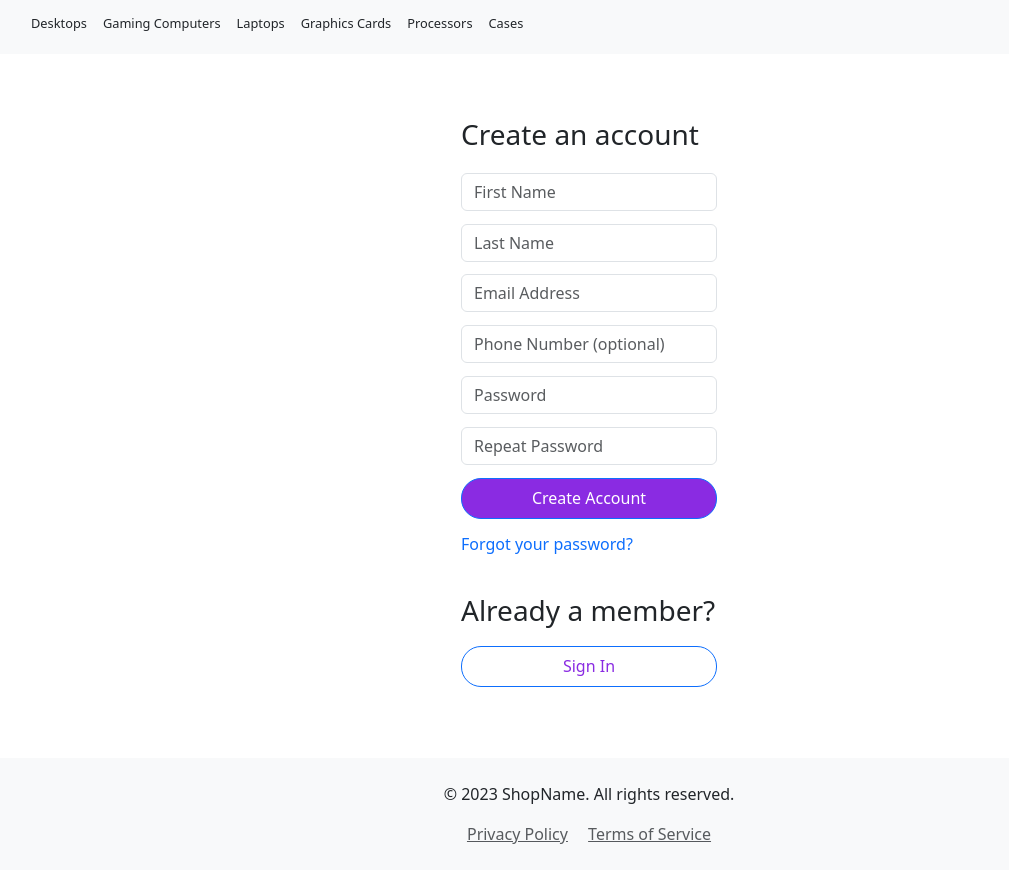
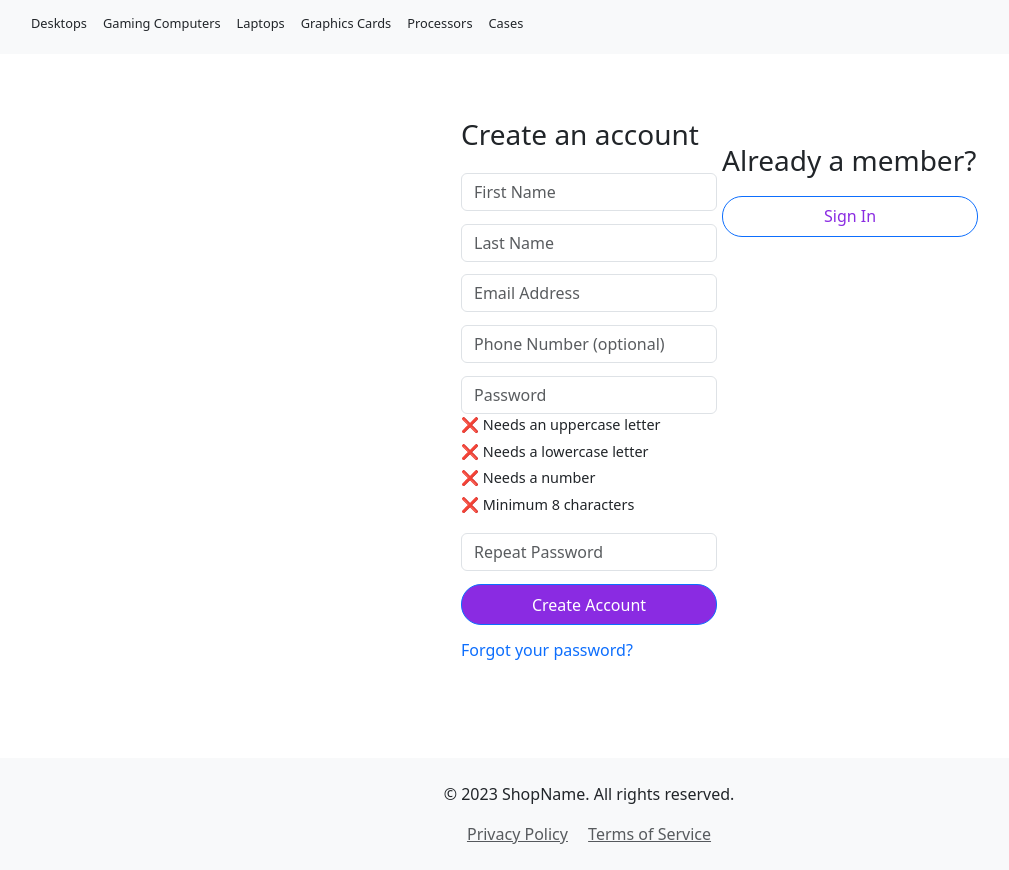
Before and after one commit to Bonzay993/NextTopComputers, a Flask app: page /register in a window 1280 px wide. Shown: the part 70-940 px from the top of the page, without its empty margins (51-1060 px from the left). Run offline with Flask 3, Linux system fonts and the light colour scheme; some libraries are stand-ins or nearby versions.

Commit message:
Added barebones user input validation for registration, more updates to follow

```diff
--- a/static/script.js
+++ b/static/script.js
@@ -4,7 +4,7 @@ const DROP_DOWN_BTN = document.getElementById("dropdownMenuLink");
 const DROP_DOWN_ITEMS = document.querySelectorAll(".dropdown-item");
 const form = document.getElementById("registerForm");
 const passwordField = document.getElementById("password");
-const repeatPasswordField = document.getElementById("repeatPassword");
+const repeatPasswordField = document.getElementById("repeat-password");
 
 window.onload = function() {
     const defaultItem = document.querySelector('.dropdown-item');
@@ -50,13 +50,49 @@ function selectItem(element){
 /** Registration Form Fields Validation */
 
 // Validation messages for First Name, Last Name, and Email
-document.querySelectorAll('#first_name, #last_name, #email, #password').forEach(input => {
+document.querySelectorAll('#first_name, #last_name, #email, #password, #password_rules').forEach(input => {
   input.addEventListener('blur', function () {
       const errorDiv = document.getElementById(input.id + "_error");
       if (!input.value.trim()) {
           errorDiv.style.display = "block";
+          input.style.border = "2px solid red";
       } else {
           errorDiv.style.display = "none";
+          input.style.border = "";
       }
   });
 });
+
+const passwordInput = document.getElementById('password');
+const passwordRulesDiv = document.getElementById('password_error');
+const passwordRules = {
+    uppercase: /[A-Z]/,
+    lowercase: /[a-z]/,
+    number: /\d/,
+    minLength: /.{8,}/
+};
+
+// Create the rule status dynamically
+function updatePasswordRules() {
+    const value = passwordInput.value;
+    document.getElementById('uppercase').innerHTML = passwordRules.uppercase.test(value) ? '✅ Needs an uppercase letter' : '❌ Needs an uppercase letter';
+    document.getElementById('lowercase').innerHTML = passwordRules.lowercase.test(value) ? '✅ Needs a lowercase letter' : '❌ Needs a lowercase letter';
+    document.getElementById('number').innerHTML = passwordRules.number.test(value) ? '✅ Needs a number' : '❌ Needs a number';
+    document.getElementById('minLength').innerHTML = passwordRules.minLength.test(value) ? '✅ Minimum 8 characters' : '❌ Minimum 8 characters';
+}
+
+// Show password rules on focus
+passwordInput.addEventListener('focus', () => {
+    passwordRulesDiv.style.display = "block"; // Show rules
+    updatePasswordRules(); // Update based on current value
+});
+
+// Hide password rules on blur if not needed
+passwordInput.addEventListener('blur', () => {
+    if (!passwordInput.value.trim()) {
+        passwordRulesDiv.style.display = "none"; // Hide if empty
+    }
+});
+
+// Update password rules dynamically on input
+passwordInput.addEventListener('input', updatePasswordRules);
--- a/static/style.css
+++ b/static/style.css
@@ -252,14 +252,19 @@ body{
     padding-left:2.5%;
 }
 
-.validation-message-password{
-    color:red;
+
+.password-rules-list {
+    list-style: none; /* Remove bullet points */
+    padding: 0;
+    margin: 0;
+    font-size: 90%; /* Adjust text size */
 }
 
-.password-rules-list{
-    list-style: none;
-    padding: 0;
-    margin: 0;
+.password-rules-list li {
+    display: flex;
+    align-items: center;
+    gap: 5px; /* Add spacing between icon and text */
+    margin-bottom: 5px; /* Add some space between items */
 }
 
 
--- a/templates/register.html
+++ b/templates/register.html
@@ -36,20 +36,19 @@
         <input type="tel" class="form-control" id="phone_number" name="phone_number" placeholder="Phone Number (optional)">
     </div>
     <div class="form-group">
-        <input type="password" minlength="6" maxlength="15" class="form-control" id="password" name="password" placeholder="Password" required>
-        <div class="validation-message" id="password_error">
-            Please enter a password
+        <input type="password" minlength="8" maxlength="15" class="form-control" id="password" name="password" placeholder="Password" required>
+        <div class="validation-message" id="password_error">Please enter a password</div>
             <ul class="password-rules-list">
-                <li class="validation-message" id="uppercase" >Needs an uppercase letter</li>
-                <li class="validation-message" id="lowercase" >Needs a lowercase letter</li>
-                <li class="validation-message" id="number" >Needs a number</li>
-                <li class="validation-message" id="minLength">Minimum 6 characters</li>
+                <li id="uppercase">❌ Needs an uppercase letter</li>
+                <li id="lowercase">❌ Needs a lowercase letter</li>
+                <li id="number">❌ Needs a number</li>
+                <li id="minLength">❌ Minimum 8 characters</li>
             </ul>
-        </div>
     </div>
     <div class="form-group">
-        <input type="password" class="form-control" id="repeatPassword" placeholder="Repeat Password" required>
+        <input type="password" class="form-control" id="repeat-password" placeholder="Repeat Password" required>
     </div>
+    <div class="validation-message" id="passwordError" >Passwords do not match!</div>
     <button type="submit" class="btn btn-primary sign-in-btn register-buttons">Create Account</button>
     <div class="forgot-password-container">
         <a href="{{ url_for('forgot_password') }}" class="forgot-password">Forgot your password?</a>
```
